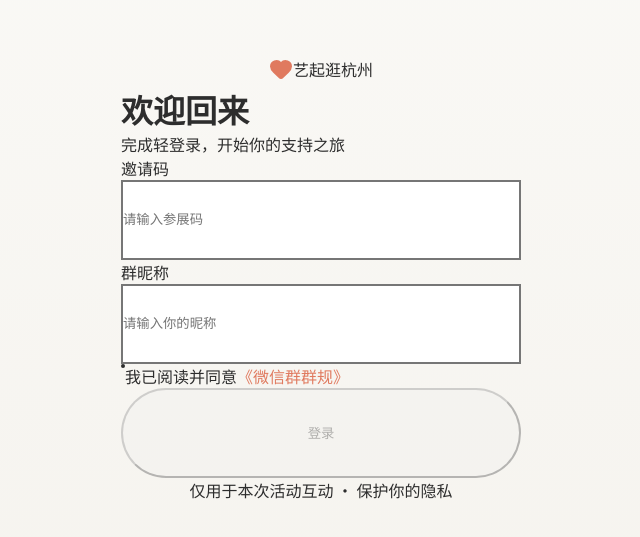
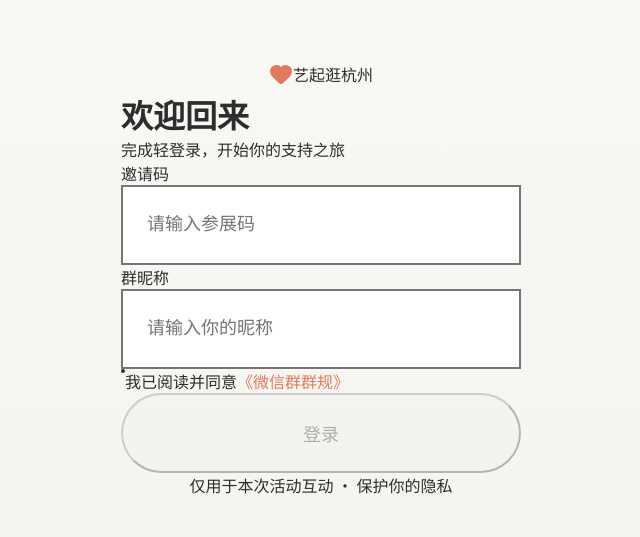
Before and after one commit to doyourbestt/hangzhou-exhibition, a React (Vite) app: page / in a window 1280 px wide. Shown: the part 121-658 px from the top of the page, without its empty margins (319-959 px from the left). Built offline with nearby package versions, Linux system fonts and the light colour scheme.

Commit message:
fix: 精确设置输入框和按钮高度为80px

```diff
--- a/src/components/auth/LoginPage.tsx
+++ b/src/components/auth/LoginPage.tsx
@@ -87,7 +87,7 @@ export const LoginPage = ({ onLogin }: LoginPageProps) => {
             initial={{ opacity: 0, y: 20 }}
             animate={{ opacity: 1, y: 0 }}
             transition={{ duration: 0.5, delay: 0.1 }}
-            className="space-y-6"
+            className="space-y-5"
           >
             {/* 邀请码 - 高度80px */}
             <div>
@@ -97,7 +97,8 @@ export const LoginPage = ({ onLogin }: LoginPageProps) => {
                 value={inviteCode}
                 onChange={(e) => setInviteCode(e.target.value)}
                 placeholder="请输入参展码"
-                className="w-full px-6 h-[80px] text-lg text-gray-800 bg-gray-50 rounded-2xl outline-none transition-all border-2 border-gray-200 focus:border-[#E07A5F]"
+                style={{ height: '80px', paddingLeft: '24px', paddingRight: '24px', fontSize: '18px' }}
+                className="w-full text-lg text-gray-800 bg-gray-50 rounded-2xl outline-none transition-all border-2 border-gray-200 focus:border-[#E07A5F]"
               />
             </div>
 
@@ -109,13 +110,14 @@ export const LoginPage = ({ onLogin }: LoginPageProps) => {
                 value={nickname}
                 onChange={(e) => setNickname(e.target.value)}
                 placeholder="请输入你的昵称"
-                className="w-full px-6 h-[80px] text-lg text-gray-800 bg-gray-50 rounded-2xl outline-none transition-all border-2 border-gray-200 focus:border-[#E07A5F]"
+                style={{ height: '80px', paddingLeft: '24px', paddingRight: '24px', fontSize: '18px' }}
+                className="w-full text-lg text-gray-800 bg-gray-50 rounded-2xl outline-none transition-all border-2 border-gray-200 focus:border-[#E07A5F]"
               />
             </div>
 
             {/* 协议 - 勾选框始终显示 */}
             <div
-              className="flex items-start gap-4 cursor-pointer select-none py-2"
+              className="flex items-start gap-4 cursor-pointer select-none"
               onClick={() => setAgreed(!agreed)}
             >
               <div className={`w-6 h-6 rounded-full border-2 flex items-center justify-center transition-all mt-0.5 flex-shrink-0 ${
@@ -131,11 +133,12 @@ export const LoginPage = ({ onLogin }: LoginPageProps) => {
               </p>
             </div>
 
-            {/* 主按钮 - 高度90px */}
+            {/* 主按钮 - 高度80px */}
             <button
               onClick={handleSubmit}
               disabled={!isValid || !agreed || isSubmitting}
-              className={`w-full h-[90px] text-xl font-bold rounded-full transition-all flex items-center justify-center gap-2 ${
+              style={{ height: '80px', fontSize: '18px' }}
+              className={`w-full text-lg font-bold rounded-full transition-all flex items-center justify-center gap-2 ${
                 isValid && agreed && !isSubmitting
                   ? 'bg-black text-white active:scale-[0.98]'
                   : 'bg-gray-100 text-gray-400'
```
